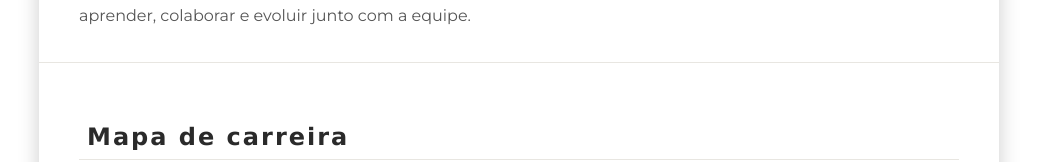
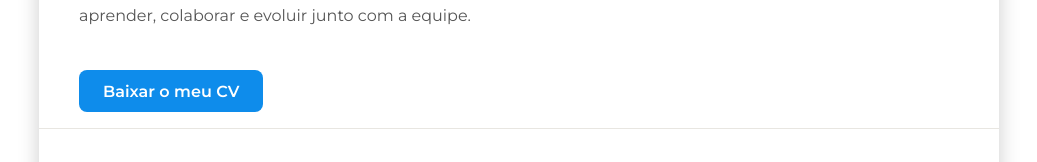
Before and after one commit to Gabriel-Silva-Tech/Mapa-de-carreira, a React (Create React App) app: page / in a window 1280 px wide. Shown: the part 496-658 px from the top of the page, without its empty margins (121-1158 px from the left). Built offline with nearby package versions, Linux system fonts and the light colour scheme.

Commit message:
Adicionando botão no sobre

```diff
--- a/src/App.css
+++ b/src/App.css
@@ -406,6 +406,34 @@ body{
   transition: opacity 0.6s ease, transform 0.6s ease;
 }
 
+
+.botao-cv {
+  display: inline-block;
+  margin-top: 1.5rem;
+  padding: 0.7rem 1.5rem;
+  background-color:#0e8ceb;
+  color: #fff;
+  text-decoration: none;
+  border-radius: 8px;
+  font-weight: 600;
+  transition: background-color 0.2s ease;
+}
+
+.botao-cv:hover {
+  background-color:#1a1a1a;
+}
+
+.botao-cv {
+  transition: filter 0.3s ease, transform 0.3s ease;
+}
+
+.botao-cv:hover {
+  transform: scale(1.1);
+  filter: drop-shadow(0 0 6px white) drop-shadow(0 0 12px rgba(255,255,255,0.6));
+}
+
+
+
 .sobre.visivel, .mapa.visivel, .skills.visivel {
   opacity: 1;
   transform: translateY(0);
--- a/src/App.js
+++ b/src/App.js
@@ -50,6 +50,10 @@ function Sobre() {
       <p>
       Sou estudante de tecnologia pelo PROA Profissional, com foco em desenvolvimento Fullstack e aprofundando meus conhecimentos em Java, React e JavaScript. Meu objetivo é contribuir com o time no desenvolvimento de projetos excelentes, unindo qualidade técnica a uma boa experiência para o usuário. Acredito no crescimento contínuo tanto nas minhas hard e soft skills, e busco um ambiente onde eu possa aprender, colaborar e evoluir junto com a equipe.
        </p>
+      <a href="/cv_gabriel-conceicao.pdf" download className="botao-cv"
+      >
+        Baixar o meu CV
+      </a>
       </section>
   )
 }
```
Also changed, not shown: 1 other file (tests, documents, lock files or other folders).
